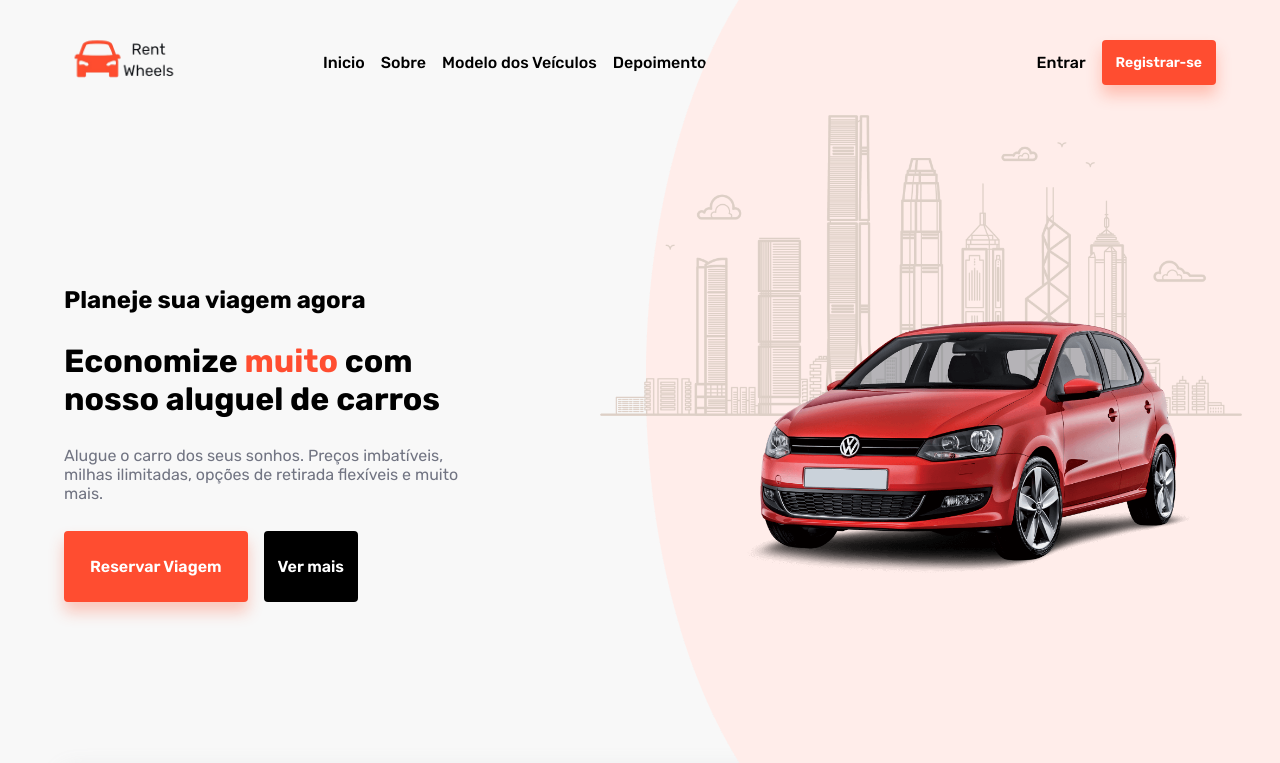
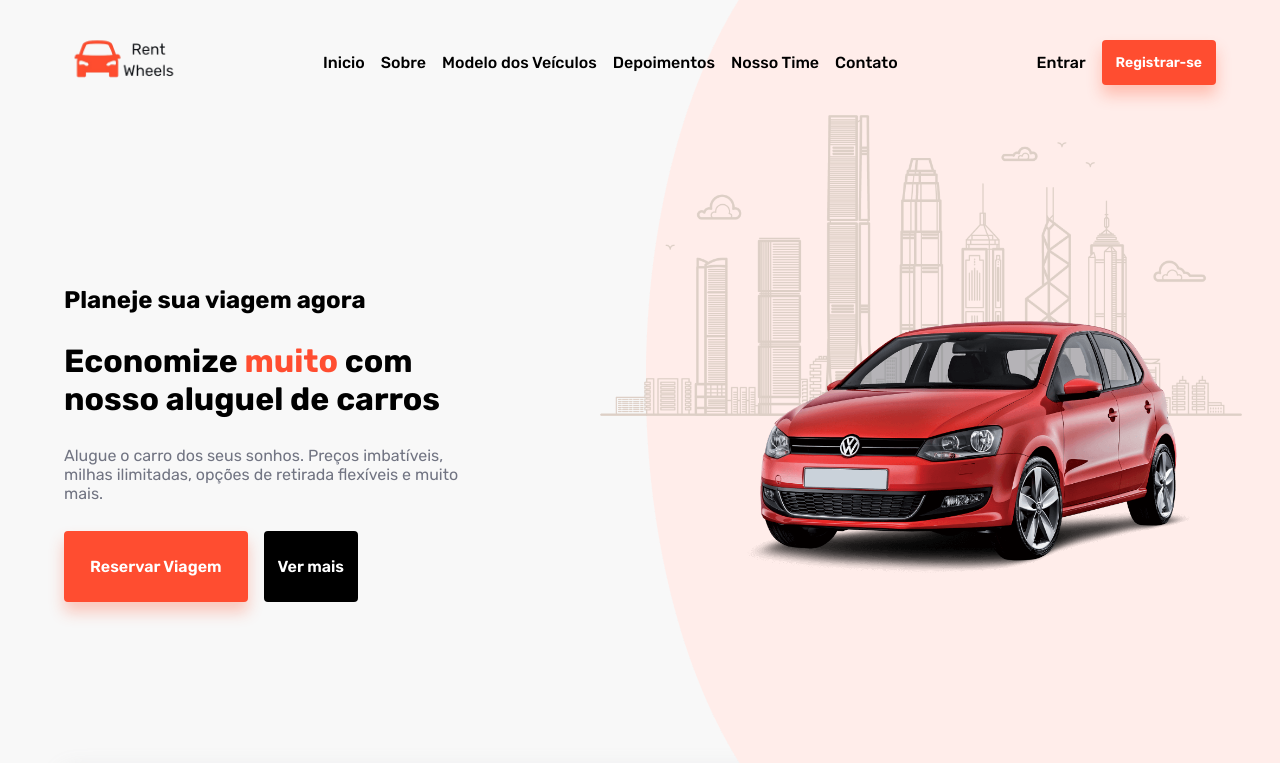
Before and after one commit to MorettiLeonardo/car-rent, a React (Create React App) app: page / in a window 1280 px wide. Shown: the top 763 px of the page. Built offline with nearby package versions, Linux system fonts and the light colour scheme.

Commit message:
fix: header link bug

```diff
--- a/src/components/Header/styles.ts
+++ b/src/components/Header/styles.ts
@@ -11,8 +11,6 @@
   display: flex;
   justify-content: space-between;
   align-items: center;
-  /* margin: 0 auto;
-  /* max-width: 1330px; */
 
   button {
     font-size: 14px;
@@ -50,6 +48,8 @@
 export const HeaderLinksList = styled.ul`
   display: flex;
   gap: 16px;
+
+  z-index: 3;
 `
 
 export const HeaderLink = styled.span`
@@ -91,7 +91,7 @@
   min-height: 100vh;
   min-width: 100%;
   background-color: ${colors.white};
-  z-index: 2;
+  z-index: 99;
 
   animation: ${({ open }) => (open ? slideInAnimation : slideOutAnimation)} 0.3s
     ease-in-out forwards;
--- a/src/components/Hero/styles.ts
+++ b/src/components/Hero/styles.ts
@@ -56,4 +56,8 @@
   position: absolute;
   right: 0;
   top: 0px;
+
+  @media (max-width: 1100px) {
+    display: none;
+  }
 `
```
